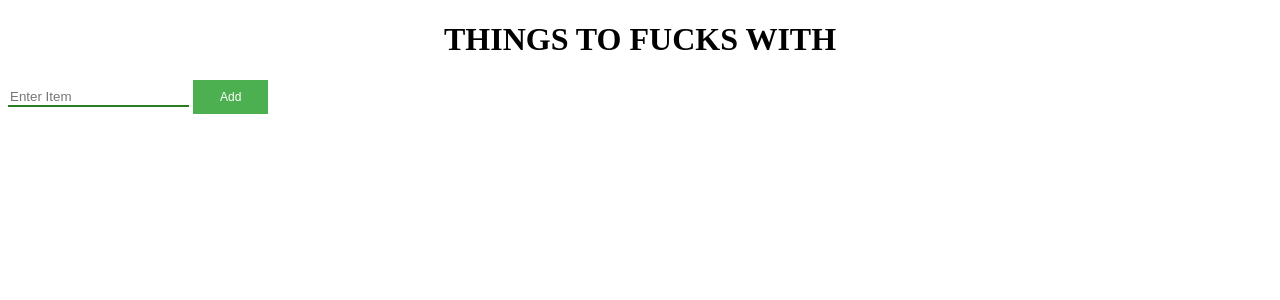
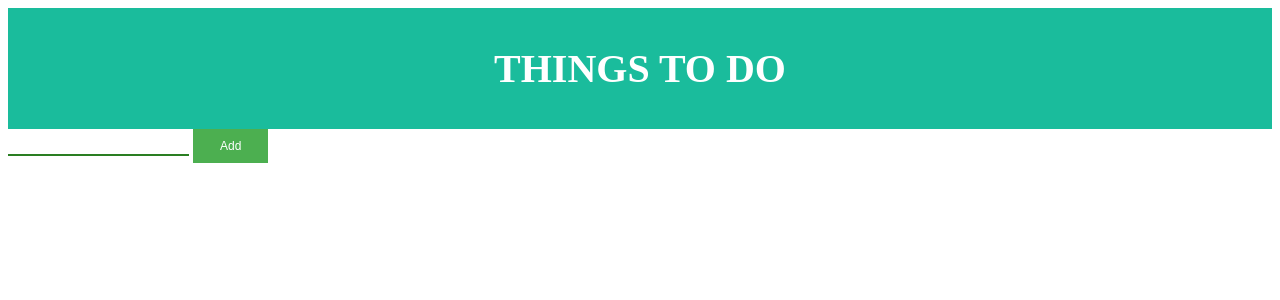
Before and after one commit to Tadii3108/to-do-app, a Django app: page /todo/ in a window 1280 px wide. Shown: the top 300 px of the page. Run offline with Django 3.2, Linux system fonts and the light colour scheme; data that the repository does not hold is empty.

Commit message:
updated styling

```diff
--- a/static/css/style.css
+++ b/static/css/style.css
@@ -1,3 +1,15 @@
+* {
+    box-sizing: border-box;
+}
+
+.header {
+    padding: 10px;
+    text-align: center;
+    background: #1abc9c;
+    color: white;
+    font-size: 20px;
+}
+
 h1 {
     text-align: center;
     text-transform: uppercase;
--- a/templates/todo.html
+++ b/templates/todo.html
@@ -7,14 +7,16 @@
 </head>
 
 <body>
-
-    <h1>Things to fucks with</h1>
+    <div class="header">
+        <h1>Things to do</h1>
+    </div>
 
         <form action="/addTodo/" method="post">{% csrf_token %}
-        <input type="text" name="content" placeholder="Enter Item"/>
+            <input type="text" name="content"/>
             <button id="add" type="submit">Add</button>
         </form>
 
+    <div class="item-input">
         <ul>
             {% for todo_item in all_items %}
                 <li>{{ todo_item.content }}
@@ -27,5 +29,7 @@
             {% endfor %}
         </ul>
 
+    </div>
+
 </body>
 </html>
```
Also changed, not shown: db.sqlite3. Lines whose indentation alone changed are shown as unchanged.
